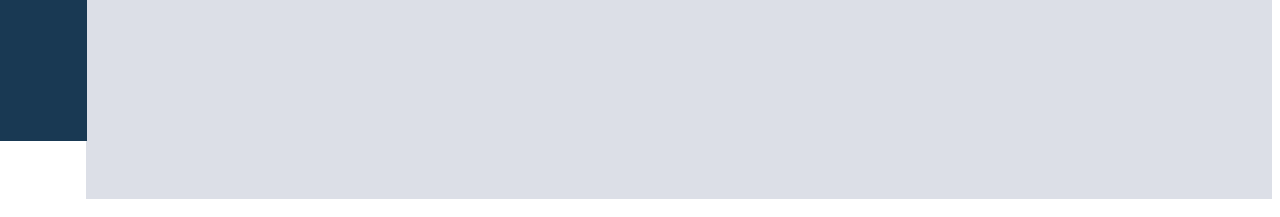
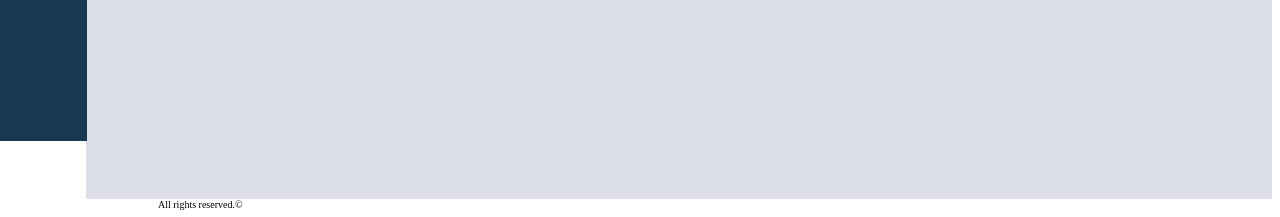
Before and after one commit to BenBayotas/DocTrackingSystem_UI_Group2, a PHP site: page /git_backups2/profile.php in a window 1280 px wide. Shown: the part 659-876 px from the top of the page. Run offline with PHP 8.4, Linux system fonts and the light colour scheme.

Commit message:
code tweaks

```diff
--- a/fileuploads.php
+++ b/fileuploads.php
@@ -60,5 +60,6 @@
     <script src="script.js"></script>
 
     <main class="main"> </main>
+<footer>All rights reserved.&copy;</footer>
 </body>
 </html>
--- a/index.php
+++ b/index.php
@@ -158,6 +158,5 @@ function filterTable($query) {
     </div>
   </main>
   <footer>All rights reserved.&copy;</footer>
-
 </body>
 </html>
--- a/login.php
+++ b/login.php
@@ -4,7 +4,6 @@
   if (isset($_POST['login'])) {
     $username = $_POST['logname'];
     $password = $_POST['logpword'];
-
 
     $select = "SELECT * FROM user WHERE username = '$username' AND password = '$password'";
     $result = $conn->query($select);
@@ -15,10 +14,5 @@
     echo '<script>alert("Invalid Username or Password") </script>';
     header("Location: auth.php");
    }
-
-
   }
-
-
-
 ?>
--- a/profile.php
+++ b/profile.php
@@ -58,6 +58,6 @@
       <div class="one"></div>
       <script src="script.js"></script>
     <main class="main"> </main>
-    <footer class="footer"></footer>
+    <footer>All rights reserved.&copy;</footer>
 </body>
 </html>
--- a/register.php
+++ b/register.php
@@ -7,7 +7,6 @@
 		$username = filter_input(INPUT_POST,"username", FILTER_SANITIZE_SPECIAL_CHARS);
 		$email = filter_input(INPUT_POST,"email", FILTER_SANITIZE_SPECIAL_CHARS);
 		$password = filter_input(INPUT_POST,"password", FILTER_SANITIZE_SPECIAL_CHARS);
-
 
 		try {
 			if(empty($username) && empty($email) && empty($password)) {
@@ -27,11 +26,6 @@
 		} catch(mysqli_sql_exception){
 				echo '<script> alert("User Already Exist")</script>';
 		}
-
 	}
-
-
-
-
 	mysqli_close($conn);
 ?>
--- a/searchDocs.php
+++ b/searchDocs.php
@@ -2,7 +2,7 @@
 include 'filesLogic.php';
 include 'delete.php';
 
-// Check if the search form is submitted
+// Check if search form is submitted
 if (isset($_GET['searchBtn'])) {
     $searchTerm = $_GET['search'];
 
@@ -12,8 +12,4 @@ if (isset($_GET['searchBtn'])) {
     // If the search form is not submitted, fetch all files as usual
     $files = getFiles();
 }
-
-// Your existing code for displaying files goes here
 ?>
-
-<!-- Your existing HTML code continues... -->
--- a/useractivity.php
+++ b/useractivity.php
@@ -113,8 +113,7 @@
       </div>
 
     </div>
-
   </main>
-
+<footer>All rights reserved.&copy;</footer>
 </body>
 </html>
```
Also changed, not shown: auth.php (+1 -6 lines), authAdmin.php (+21 -27 lines), database.php (+3 -8 lines), delete.php (+3 -6 lines), filesLogic.php (+3 -7 lines), 4 other files.
